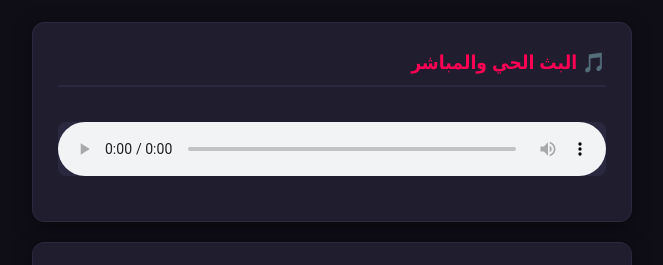
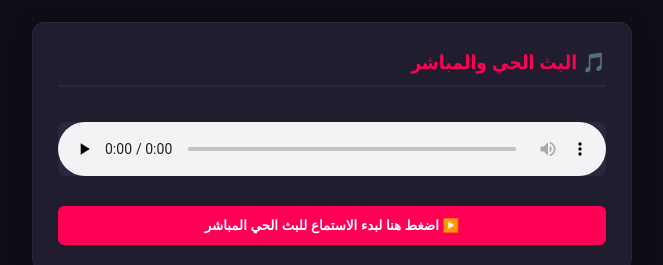
Before and after one commit to Hammoudi16/smart-radio-king, a website: page public/listener.html in a window 1280 px wide. Shown: the part 131-396 px from the top of the page, without its empty margins (308-971 px from the left). Drawn offline with Linux system fonts and the light colour scheme; no server answers.

Commit message:
Update audio player and add start button for live radio
Removed autoplay from audio player and added a button to start live radio.

```diff
--- a/public/listener.html
+++ b/public/listener.html
@@ -34,9 +34,15 @@
         <div class="sub-title">المستمعين المتصلين حالياً: <b id="listenerLiveCount" style="color:#00ebc7">1</b> | استمع وتفاعل مباشرة</div>
 
         <div class="card">
-            <h3>🎵 البث الحي والمباشر</h3>
-            <audio id="listenerPlayer" controls autoplay preload="auto"></audio>
-        </div>
+    <h3>🎵 البث الحي والمباشر</h3>
+    <!-- تعديل: إزالة الـ autoplay التلقائي وإضافة معرف واضح والتحكم به برمجياً -->
+    <audio id="listenerPlayer" controls preload="none"></audio>
+    <br>
+    <button id="startRadioLiveBtn" style="background: #ff0055; color: #fffffe; border: none; padding: 12px 24px; border-radius: 6px; cursor: pointer; font-weight: bold; width: 100%; margin-top: 10px;">
+        ▶️ اضغط هنا لبدء الاستماع للبث الحي المباشر
+    </button>
+</div>
+
 
         <div class="card">
             <h3>🎭 أرسل تفاعل متطاير للشاشة</h3>
```
